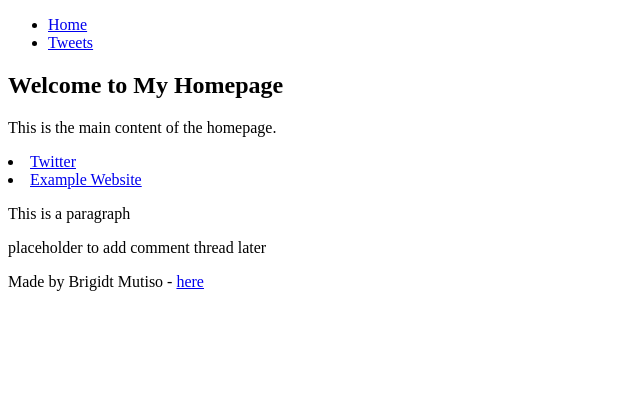
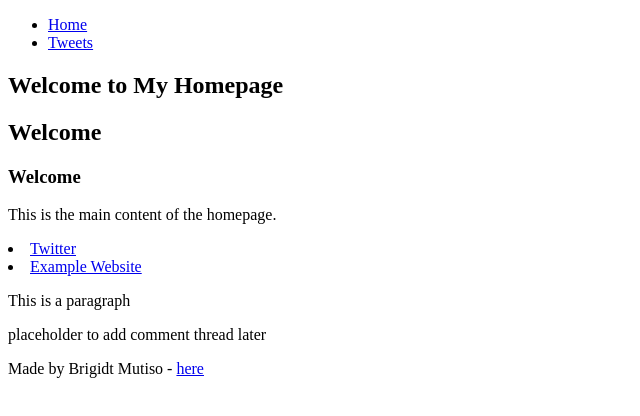
Before and after one commit to BWangui/My_First_Portfolio, a plain HTML site: page html_basic/index.html in a window 1280 px wide. Shown: the whole page, without its empty margins (0-640 px from the left). Drawn offline with Linux system fonts and the light colour scheme.

Commit message:
Edit 1.1

```diff
--- a/html_basic/index.html
+++ b/html_basic/index.html
@@ -15,6 +15,8 @@
     <main>
         <article>
             <h1>Welcome to My Homepage</h1>
+            <h2>Welcome</h2>
+            <h3>Welcome</h3>
             <p>This is the main content of the homepage.</p>
             <li><a href="https://x.com/BrigiditWangui?t=OqJpgqgzvuETBjpjIfsKIA&s=08" target="_blank">Twitter</a></li>
                 <li><a href="https://x.com/BrigiditWangui?t=OqJpgqgzvuETBjpjIfsKIA&s=08" target="_blank">Example Website</a></li>
```
